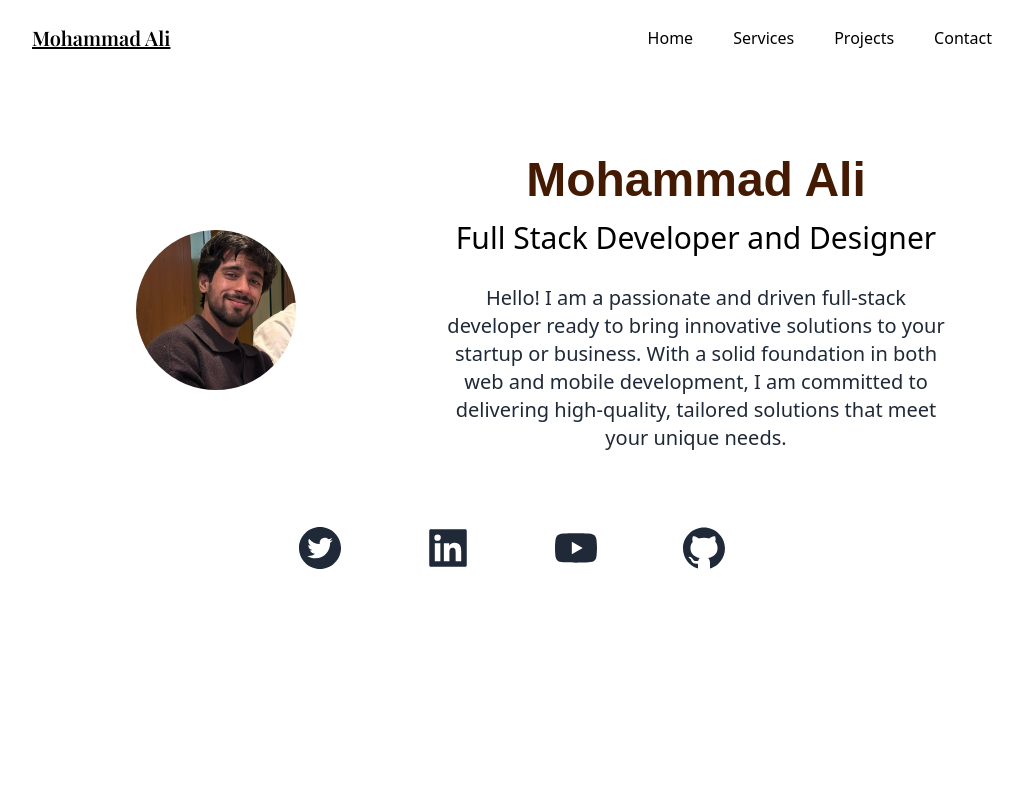
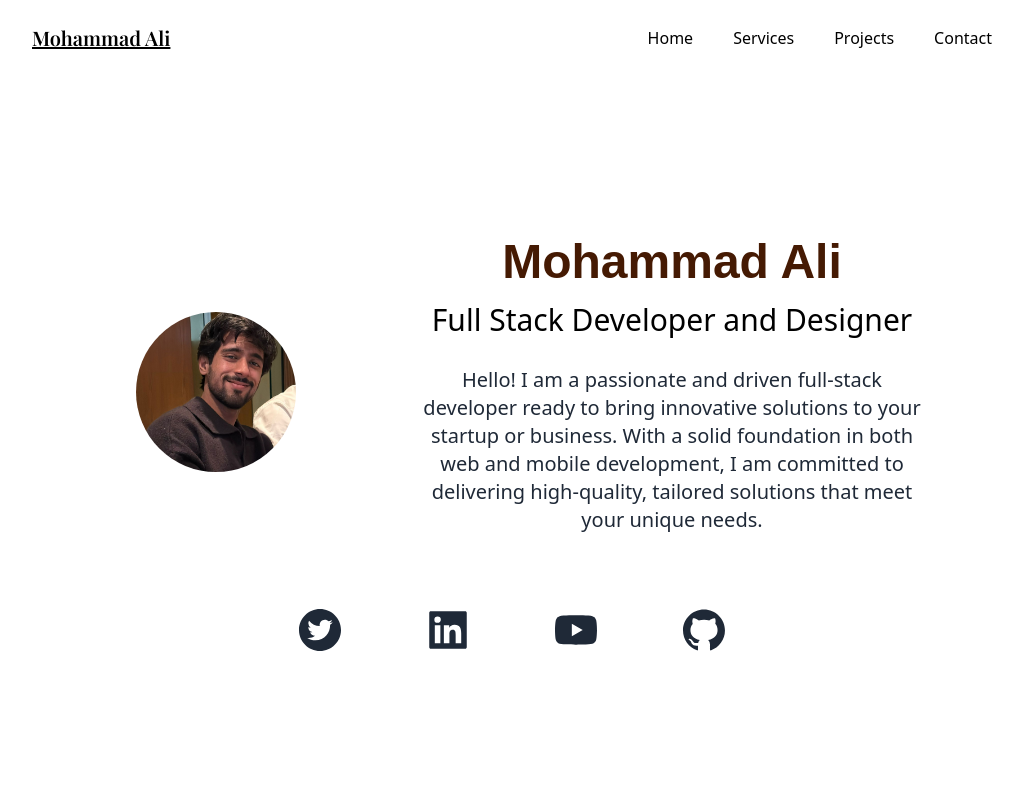
Before and after one commit to theali29/portfolio, a Next.js app: page / in a window 1280 px wide. Shown: the top 800 px of the page, without its empty margins (128-1151 px from the left). Built offline with nearby package versions, Linux system fonts and the light colour scheme.

Commit message:
Changed Section

```diff
--- a/app/page.js
+++ b/app/page.js
@@ -38,7 +38,7 @@ export default function Home() {
     <div>
       <div class='min-w-screen max-w-full overflow-x-hidden'>
         <main className='bg-white px-10 md:px-20 lg:px-40 dark:bg-gray-900 w-screen overflow-x-hidden max-w-[1440px] mx-auto '>
-          <section id='home' className=' min-h-screen'>
+          <section id='navbar' className=''>
             <nav className='py-6 mb-8 flex justify-between items-center'>
               <h1 className='xxs:text-xs text-[8px] text-xs sm:text-base lg:text-xl playfair_display underline'>
                 Mohammad Ali
@@ -75,6 +75,9 @@ export default function Home() {
                 </li>
               </ul>
             </nav>
+          </section>
+          <section className='min-h-screen items-center flex -mt-20 px-0 lg:pt-0 pt-24 xlg:pt-24  pb-20 relative w-full md:w-full'>
+            <div className='mx-auto max-w-7xl lg:px-6 w-full'>
               <div className='flex lg:flex-row flex-col mt-4 items-center'>
                 <div className='relative mx-auto w-40 h-40 overflow-hidden rounded-full bg-gradient-to-b'>
                   <Image
@@ -92,11 +95,11 @@ export default function Home() {
                     Full Stack Developer and Designer
                   </h3>
                   <p className='text-md py-5 leading-8 text-gray-800 md:text-xl max-w-lg mx-auto'>
-                  Hello! I am a passionate and driven full-stack developer ready
-                  to bring innovative solutions to your startup or business.
-                  With a solid foundation in both web and mobile development, I
-                  am committed to delivering high-quality, tailored solutions
-                  that meet your unique needs.
+                    Hello! I am a passionate and driven full-stack developer
+                    ready to bring innovative solutions to your startup or
+                    business. With a solid foundation in both web and mobile
+                    development, I am committed to delivering high-quality,
+                    tailored solutions that meet your unique needs.
                   </p>
                 </div>
               </div>
@@ -129,6 +132,7 @@ export default function Home() {
                 >
                   <AiFillGithub />
                 </a>
+              </div>
             </div>
           </section>
           <section id='services'>
--- a/tailwind.config.js
+++ b/tailwind.config.js
@@ -17,6 +17,7 @@ module.exports = {
 
       screens: {
         xxs: '430px', // Customize your screen size breakpoint
+        xlg: '1280px',
       },
     },
   },
```
Lines whose indentation alone changed are shown as unchanged.
